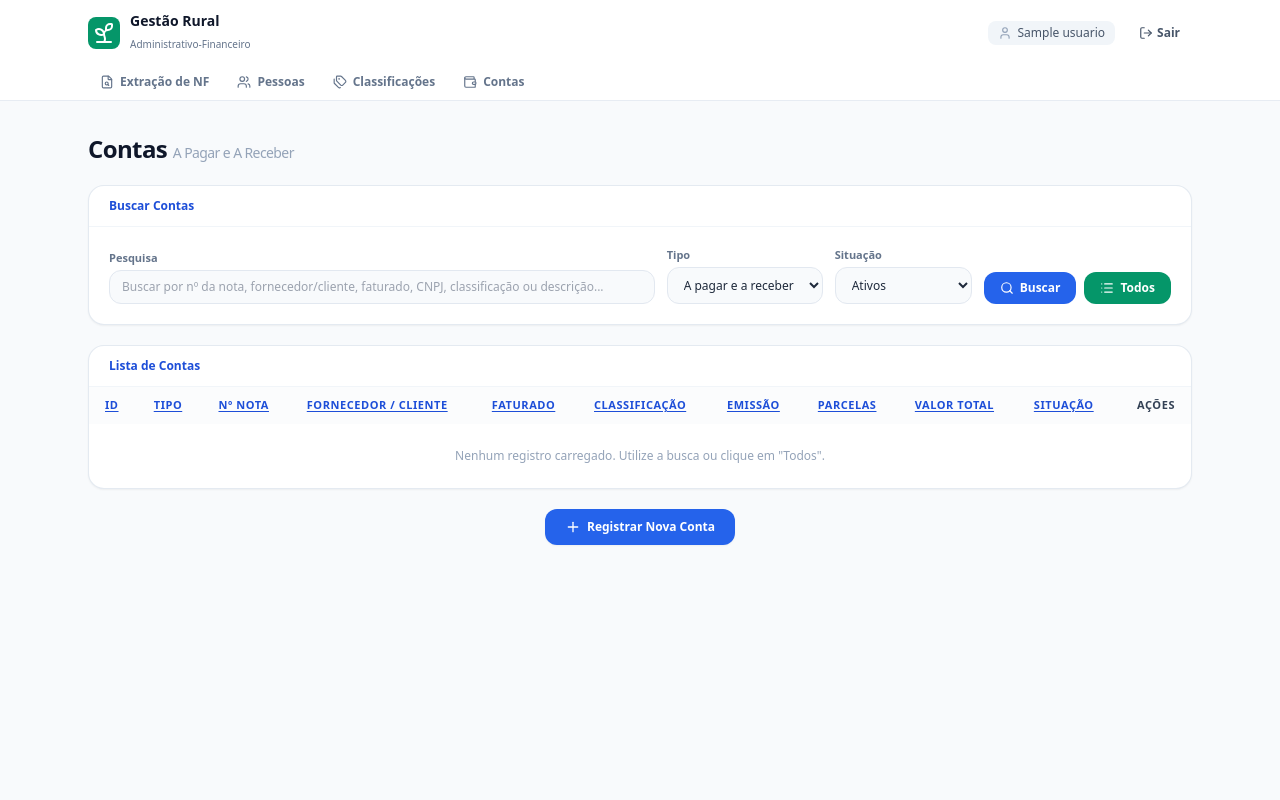
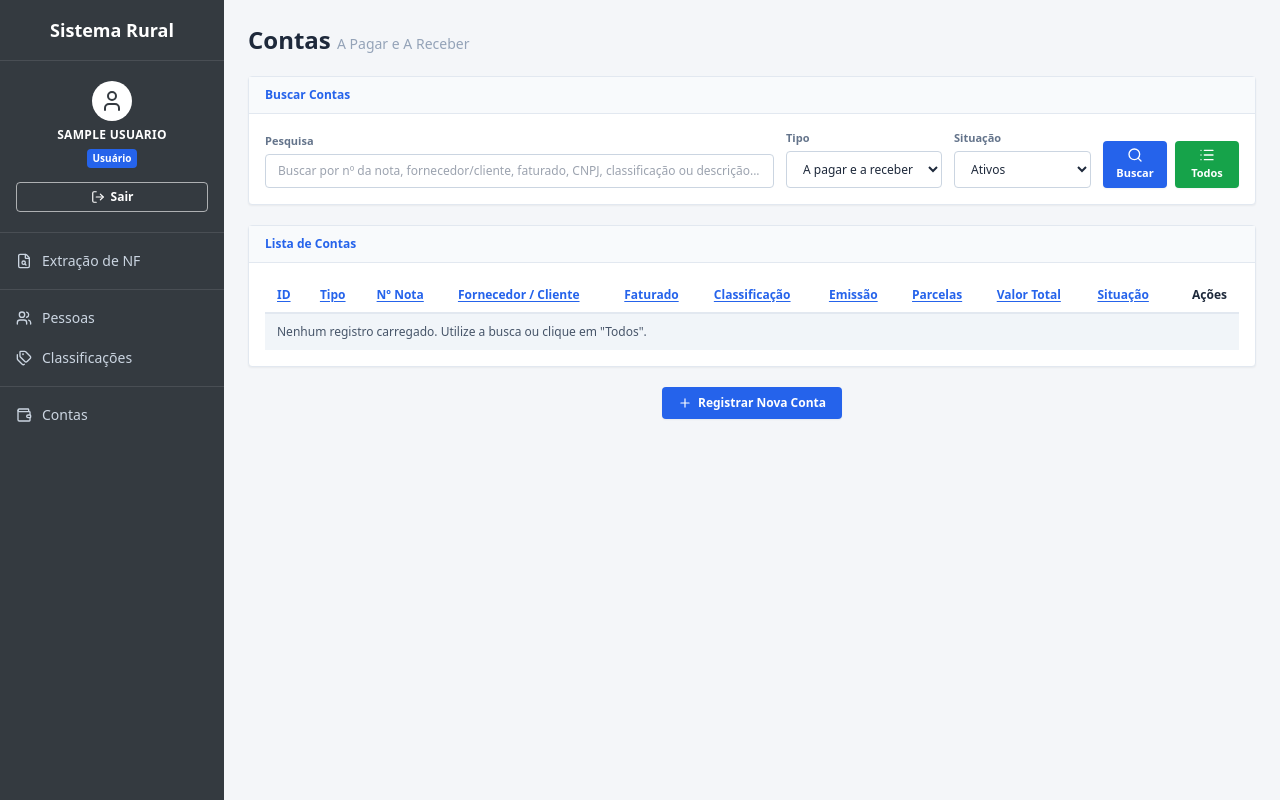
Before and after one commit to joaorv/Sistema-financeiro-rural, a FastAPI app: template app/templates/contas/lista.html in a window 1280 px wide. Run offline with FastAPI, Linux system fonts and the light colour scheme; the template is opened without the code that fills it: most values are stand-ins (such as "Sample title", 1, 10 or a date in 2020); some libraries are stand-ins or nearby versions.

Commit message:
Mudanças no frontend

```diff
--- a/app/static/js/contas_form.js
+++ b/app/static/js/contas_form.js
@@ -48,9 +48,9 @@
     tr.dataset.id = p.id || '';
     tr.innerHTML = `
       <td class="px-3 py-1.5 font-semibold text-slate-600 identificacao"></td>
-      <td class="px-3 py-1.5"><input type="date" class="venc px-2 py-1 border border-slate-200 rounded-lg bg-white" value="${p.data_vencimento || ''}"></td>
-      <td class="px-3 py-1.5"><input type="number" step="0.01" min="0.01" class="valor w-32 px-2 py-1 border border-slate-200 rounded-lg bg-white" value="${p.valor_parcela ?? ''}"></td>
-      <td class="px-3 py-1.5"><input type="number" step="0.01" min="0" class="pago w-32 px-2 py-1 border border-slate-200 rounded-lg bg-white" value="${p.valor_pago ?? 0}"></td>
+      <td class="px-3 py-1.5"><input type="date" class="venc px-2 py-1 border border-slate-200 rounded bg-white" value="${p.data_vencimento || ''}"></td>
+      <td class="px-3 py-1.5"><input type="number" step="0.01" min="0.01" class="valor w-32 px-2 py-1 border border-slate-200 rounded bg-white" value="${p.valor_parcela ?? ''}"></td>
+      <td class="px-3 py-1.5"><input type="number" step="0.01" min="0" class="pago w-32 px-2 py-1 border border-slate-200 rounded bg-white" value="${p.valor_pago ?? 0}"></td>
       <td class="px-3 py-1.5 text-right"><button type="button" class="remover text-slate-400 hover:text-red-600" title="Remover parcela"><i data-lucide="trash-2" class="w-3.5 h-3.5"></i></button></td>`;
     $('corpo-parcelas').appendChild(tr);
     atualizarResumo();
--- a/app/static/js/crud_lista.js
+++ b/app/static/js/crud_lista.js
@@ -22,17 +22,17 @@ document.addEventListener('DOMContentLoaded', () => {
   let ultimoFiltro = null;
 
   const valorDe = (col, r) => (col.valor ? col.valor(r) : r[col.campo]);
-  const vazio = (msg) => `<tr><td colspan="${cfg.colunas.length + 1}" class="px-4 py-6 text-center text-xs text-slate-400">${msg}</td></tr>`;
+  const vazio = (msg) => `<tr><td colspan="${cfg.colunas.length + 1}" class="px-3 py-2.5 text-xs text-slate-600 bg-slate-100">${msg}</td></tr>`;
 
   // ---------- Cabeçalho com indexação (ordenação) por coluna ----------
   function renderizarCabecalho() {
     cabecalho.innerHTML = cfg.colunas.map(col => {
       const ativo = ordenacao.campo === col.campo;
       const seta = ativo ? (ordenacao.asc ? '▲' : '▼') : '';
-      return `<th data-campo="${col.campo}" class="px-4 py-2.5 text-left text-[11px] font-bold uppercase tracking-wider text-blue-700 underline underline-offset-2 cursor-pointer select-none hover:text-blue-900 whitespace-nowrap">
+      return `<th data-campo="${col.campo}" class="px-3 py-2 text-left text-xs font-semibold text-blue-600 underline underline-offset-2 cursor-pointer select-none hover:text-blue-800 whitespace-nowrap border-b-2 border-slate-200">
                 ${Comum.escapar(col.titulo)} <span class="text-[9px] no-underline">${seta}</span>
               </th>`;
-    }).join('') + '<th class="px-4 py-2.5 text-right text-[11px] font-bold uppercase tracking-wider text-slate-700">Ações</th>';
+    }).join('') + '<th class="px-3 py-2 text-right text-xs font-bold text-slate-800 border-b-2 border-slate-200">Ações</th>';
 
     cabecalho.querySelectorAll('th[data-campo]').forEach(th => {
       th.addEventListener('click', () => {
@@ -72,16 +72,16 @@ document.addEventListener('DOMContentLoaded', () => {
     corpo.innerHTML = ordenar(registros).map(r => {
       const celulas = cfg.colunas.map(col => {
         const v = valorDe(col, r);
-        return `<td class="px-4 py-2.5 text-xs text-slate-700 align-top">${col.html ? v : Comum.escapar(v ?? '-')}</td>`;
+        return `<td class="px-3 py-2 text-xs text-slate-700 align-top">${col.html ? v : Comum.escapar(v ?? '-')}</td>`;
       }).join('');
       const inativo = r.status === 'INATIVO';
       const acoes = inativo
-        ? `<button data-acao="reativar" data-id="${r.id}" class="px-2.5 py-1 text-[11px] font-semibold rounded-lg bg-emerald-50 text-emerald-700 hover:bg-emerald-100 inline-flex items-center gap-1"><i data-lucide="rotate-ccw" class="w-3 h-3"></i>Reativar</button>`
-        : `<a href="${cfg.rotaForm}/${r.id}/editar" class="px-2.5 py-1 text-[11px] font-semibold rounded-lg bg-blue-50 text-blue-700 hover:bg-blue-100 inline-flex items-center gap-1"><i data-lucide="pencil" class="w-3 h-3"></i>Editar</a>
-           <button data-acao="excluir" data-id="${r.id}" class="px-2.5 py-1 text-[11px] font-semibold rounded-lg bg-red-50 text-red-700 hover:bg-red-100 inline-flex items-center gap-1"><i data-lucide="trash-2" class="w-3 h-3"></i>Excluir</button>`;
+        ? `<button data-acao="reativar" data-id="${r.id}" class="px-2.5 py-1 text-[11px] font-semibold rounded bg-emerald-50 text-emerald-700 hover:bg-emerald-100 inline-flex items-center gap-1"><i data-lucide="rotate-ccw" class="w-3 h-3"></i>Reativar</button>`
+        : `<a href="${cfg.rotaForm}/${r.id}/editar" class="px-2.5 py-1 text-[11px] font-semibold rounded bg-blue-50 text-blue-700 hover:bg-blue-100 inline-flex items-center gap-1"><i data-lucide="pencil" class="w-3 h-3"></i>Editar</a>
+           <button data-acao="excluir" data-id="${r.id}" class="px-2.5 py-1 text-[11px] font-semibold rounded bg-red-50 text-red-700 hover:bg-red-100 inline-flex items-center gap-1"><i data-lucide="trash-2" class="w-3 h-3"></i>Excluir</button>`;
       return `<tr class="border-t border-slate-100 hover:bg-slate-50/70 ${inativo ? 'opacity-60' : ''}">
                 ${celulas}
-                <td class="px-4 py-2.5 text-right whitespace-nowrap space-x-1">${acoes}</td>
+                <td class="px-3 py-2 text-right whitespace-nowrap space-x-1">${acoes}</td>
               </tr>`;
     }).join('');
     if (window.lucide) lucide.createIcons();
--- a/app/templates/base.html
+++ b/app/templates/base.html
@@ -11,65 +11,71 @@
   <!-- CSS Customizado -->
   <link rel="stylesheet" href="/static/css/custom.css">
 </head>
-<body class="bg-[#f8fafc] text-slate-800 min-h-screen flex flex-col font-sans antialiased">
+<body class="bg-[#f4f6f9] text-slate-800 min-h-screen font-sans antialiased md:flex">
 
-  <!-- Barra Superior de Navegação -->
-  <nav class="bg-white border-b border-slate-200/80 sticky top-0 z-30 shadow-xs">
-    <div class="max-w-6xl mx-auto px-4 sm:px-6 py-3 flex items-center justify-between">
-
-      <!-- Marca / Logo -->
-      <a href="/" class="flex items-center space-x-2.5">
-        <div class="w-8 h-8 rounded-lg bg-emerald-600 text-white flex items-center justify-center shadow-xs">
-          <i data-lucide="sprout" class="w-4.5 h-4.5"></i>
-        </div>
-        <div>
-          <span class="text-sm font-bold text-slate-900 block leading-tight">Gestão Rural</span>
-          <span class="text-[10px] text-slate-500 font-medium">Administrativo-Financeiro</span>
-        </div>
-      </a>
-
-      <!-- Controles: extras da página, Usuário e Logout -->
-      <div class="flex items-center gap-2 sm:gap-3">
-        {% block nav_extra %}{% endblock %}
-
-        <div class="hidden sm:flex items-center gap-1.5 px-2.5 py-1 text-xs text-slate-600 font-medium bg-slate-100 rounded-lg">
-          <i data-lucide="user" class="w-3.5 h-3.5 text-slate-400"></i>
-          <span>{{ usuario }}</span>
+  <!-- Barra superior (somente em telas pequenas) -->
+  <div class="md:hidden bg-[#343a40] text-white px-4 py-3 flex items-center justify-between sticky top-0 z-40">
+    <span class="font-bold">Sistema Rural</span>
+    <button id="btn-menu" type="button" class="p-1.5 rounded hover:bg-white/10" title="Abrir menu">
+      <i data-lucide="menu" class="w-5 h-5"></i>
+    </button>
   </div>
 
+  <!-- Menu lateral -->
+  {% set grupos_menu = [
+    [("extracao", "/", "file-search", "Extração de NF")],
+    [("pessoas", "/pessoas", "users", "Pessoas"),
+     ("classificacoes", "/classificacoes", "tags", "Classificações")],
+    [("contas", "/contas", "wallet", "Contas")],
+  ] %}
+  <aside id="menu-lateral" class="hidden md:flex flex-col w-full md:w-56 md:min-h-screen md:sticky md:top-0 md:h-screen bg-[#343a40] text-slate-300 shrink-0 z-30">
+    <a href="/" class="hidden md:block text-center text-white text-lg font-bold py-4 border-b border-white/10">Sistema Rural</a>
+
+    <!-- Usuário logado -->
+    <div class="flex flex-col items-center gap-1.5 py-5 px-4 border-b border-white/10">
+      <div class="w-10 h-10 rounded-full bg-white text-[#343a40] flex items-center justify-center">
+        <i data-lucide="user" class="w-6 h-6"></i>
+      </div>
+      <span class="text-xs font-bold text-white uppercase tracking-wide">{{ usuario }}</span>
+      <span class="px-1.5 py-0.5 text-[10px] font-semibold bg-blue-600 text-white rounded">Usuário</span>
       <button
         id="btn-logout"
         type="button"
-          class="flex items-center gap-1 px-3 py-1.5 text-xs font-semibold text-slate-600 hover:text-red-600 hover:bg-red-50 rounded-lg transition"
+        class="mt-2 w-full flex items-center justify-center gap-1.5 px-3 py-1.5 text-xs font-semibold text-white border border-white/60 hover:bg-white/10 rounded transition"
         title="Sair do sistema"
       >
-          <i data-lucide="log-out" class="w-3.5 h-3.5"></i>
-          <span class="hidden sm:inline">Sair</span>
+        <i data-lucide="log-out" class="w-3.5 h-3.5"></i> Sair
       </button>
     </div>
-    </div>
 
-    <!-- Menu principal -->
-    {% set itens_menu = [
-      ("extracao", "/", "file-search", "Extração de NF"),
-      ("pessoas", "/pessoas", "users", "Pessoas"),
-      ("classificacoes", "/classificacoes", "tags", "Classificações"),
-      ("contas", "/contas", "wallet", "Contas"),
-    ] %}
-    <div class="max-w-6xl mx-auto px-4 sm:px-6 flex gap-1 overflow-x-auto">
-      {% for chave, url, icone, rotulo in itens_menu %}
+    <!-- Itens do menu -->
+    <nav class="flex-1 overflow-y-auto py-2">
+      {% for grupo in grupos_menu %}
+        {% if not loop.first %}<hr class="my-2 border-white/10">{% endif %}
+        {% for chave, url, icone, rotulo in grupo %}
           <a href="{{ url }}"
-           class="flex items-center gap-1.5 px-3 py-2 text-xs font-semibold whitespace-nowrap border-b-2 transition
-                  {% if menu == chave %}border-emerald-600 text-emerald-700{% else %}border-transparent text-slate-500 hover:text-slate-800{% endif %}">
-          <i data-lucide="{{ icone }}" class="w-3.5 h-3.5"></i>
+             class="flex items-center gap-2.5 px-4 py-2.5 text-sm transition
+                    {% if menu == chave %}bg-white/15 text-white font-semibold{% else %}hover:bg-white/5 hover:text-white{% endif %}">
+            <i data-lucide="{{ icone }}" class="w-4 h-4"></i>
             {{ rotulo }}
           </a>
         {% endfor %}
+      {% endfor %}
+    </nav>
+  </aside>
+
+  <!-- Conteúdo -->
+  <div class="flex-1 min-w-0 flex flex-col min-h-screen">
+    <!-- Controles extras da página (oculto quando a página não define nenhum) -->
+    <div class="flex justify-end items-center gap-2 px-4 sm:px-6 pt-4 [&:not(:has(*))]:hidden">{% block nav_extra %}{% endblock %}</div>
+    {% block corpo %}{% endblock %}
   </div>
-  </nav>
 
-  {% block corpo %}{% endblock %}
-
+  <script>
+    document.getElementById('btn-menu').addEventListener('click', () => {
+      document.getElementById('menu-lateral').classList.toggle('hidden');
+    });
+  </script>
   <script src="/static/js/comum.js"></script>
   {% block scripts %}{% endblock %}
 </body>
--- a/app/templates/cadastro_lista.html
+++ b/app/templates/cadastro_lista.html
@@ -7,63 +7,61 @@
 {% extends "base.html" %}
 
 {% block corpo %}
-<main class="max-w-6xl mx-auto px-4 sm:px-6 py-8 flex-1 w-full space-y-5">
+<main class="px-4 sm:px-6 py-6 flex-1 w-full space-y-5">
 
-  <div class="flex items-center justify-between">
-    <h1 class="text-xl sm:text-2xl font-bold text-slate-900 tracking-tight">{% block entidade_plural %}{% endblock %}</h1>
-  </div>
+  <h1 class="text-xl sm:text-2xl font-semibold text-slate-800">{% block entidade_plural %}{% endblock %}</h1>
 
   <div id="area-alerta" class="hidden"></div>
 
   <!-- Card de busca -->
-  <section class="bg-white rounded-2xl border border-slate-200/90 shadow-sm">
-    <div class="px-5 py-3 border-b border-slate-100 text-xs font-bold text-blue-700">
+  <section class="bg-white rounded border border-slate-200 shadow-sm">
+    <div class="px-4 py-2.5 bg-slate-50 border-b border-slate-200 text-xs font-semibold text-blue-600">
       Buscar {% block entidade_busca %}{% endblock %}
     </div>
-    <div class="p-5 flex flex-col md:flex-row gap-3 md:items-end">
+    <div class="p-4 flex flex-col md:flex-row gap-3 md:items-end">
       <div class="flex-1">
         <label for="filtro-busca" class="block text-[11px] font-semibold text-slate-500 mb-1">Pesquisa</label>
         <input id="filtro-busca" type="text" autocomplete="off"
                placeholder="{% block placeholder_busca %}Buscar...{% endblock %}"
-               class="w-full px-3 py-2 text-xs bg-slate-50 focus:bg-white border border-slate-200 rounded-xl focus:outline-none focus:ring-2 focus:ring-emerald-500/30 focus:border-emerald-600">
+               class="w-full px-3 py-2 text-xs bg-white border border-slate-300 rounded focus:outline-none focus:ring-2 focus:ring-blue-500/30 focus:border-blue-500">
       </div>
       {% block filtro_tipo %}{% endblock %}
       <div>
         <label for="filtro-status" class="block text-[11px] font-semibold text-slate-500 mb-1">Situação</label>
-        <select id="filtro-status" class="px-3 py-2 text-xs bg-slate-50 border border-slate-200 rounded-xl focus:outline-none focus:ring-2 focus:ring-emerald-500/30">
+        <select id="filtro-status" class="px-3 py-2 text-xs bg-white border border-slate-300 rounded focus:outline-none focus:ring-2 focus:ring-blue-500/30">
           <option value="ATIVO">Ativos</option>
           <option value="INATIVO">Inativos</option>
           <option value="TODOS">Ativos e inativos</option>
         </select>
       </div>
       <div class="flex gap-2">
-        <button id="btn-buscar" type="button" class="px-4 py-2 text-xs font-bold bg-blue-600 hover:bg-blue-700 text-white rounded-xl inline-flex items-center gap-1.5 shadow-xs">
-          <i data-lucide="search" class="w-3.5 h-3.5"></i> Buscar
+        <button id="btn-buscar" type="button" class="w-16 py-1.5 text-[11px] font-semibold bg-blue-600 hover:bg-blue-700 text-white rounded inline-flex flex-col items-center gap-0.5 shadow-sm">
+          <i data-lucide="search" class="w-4 h-4"></i> Buscar
         </button>
-        <button id="btn-todos" type="button" class="px-4 py-2 text-xs font-bold bg-emerald-600 hover:bg-emerald-700 text-white rounded-xl inline-flex items-center gap-1.5 shadow-xs" title="Carrega todos os registros ATIVOS">
-          <i data-lucide="list" class="w-3.5 h-3.5"></i> Todos
+        <button id="btn-todos" type="button" class="w-16 py-1.5 text-[11px] font-semibold bg-green-600 hover:bg-green-700 text-white rounded inline-flex flex-col items-center gap-0.5 shadow-sm" title="Carrega todos os registros ATIVOS">
+          <i data-lucide="list" class="w-4 h-4"></i> Todos
         </button>
       </div>
     </div>
   </section>
 
   <!-- Card da tabela -->
-  <section class="bg-white rounded-2xl border border-slate-200/90 shadow-sm">
-    <div class="px-5 py-3 border-b border-slate-100 flex items-center justify-between">
-      <span class="text-xs font-bold text-blue-700">Lista de {% block entidade_tabela %}{% endblock %}</span>
+  <section class="bg-white rounded border border-slate-200 shadow-sm">
+    <div class="px-4 py-2.5 bg-slate-50 border-b border-slate-200 flex items-center justify-between">
+      <span class="text-xs font-semibold text-blue-600">Lista de {% block entidade_tabela %}{% endblock %}</span>
       <span id="contador-registros" class="text-[11px] text-slate-400"></span>
     </div>
-    <div class="overflow-x-auto">
+    <div class="p-4 overflow-x-auto">
       <table class="w-full">
-        <thead class="bg-slate-50/60"><tr id="tabela-cabecalho"></tr></thead>
+        <thead><tr id="tabela-cabecalho"></tr></thead>
         <tbody id="tabela-corpo"></tbody>
       </table>
     </div>
   </section>
 
   <div class="text-center">
-    <a href="{% block rota_novo %}{% endblock %}" class="inline-flex items-center gap-1.5 px-5 py-2.5 text-xs font-bold bg-blue-600 hover:bg-blue-700 text-white rounded-xl shadow-sm">
-      <i data-lucide="plus" class="w-4 h-4"></i> {% block texto_novo %}Inserir Novo{% endblock %}
+    <a href="{% block rota_novo %}{% endblock %}" class="inline-flex items-center gap-1.5 px-4 py-2 text-xs font-semibold bg-blue-600 hover:bg-blue-700 text-white rounded shadow-sm">
+      <i data-lucide="plus" class="w-3.5 h-3.5"></i> {% block texto_novo %}Inserir Novo{% endblock %}
     </a>
   </div>
 </main>
--- a/app/templates/classificacoes/form.html
+++ b/app/templates/classificacoes/form.html
@@ -1,5 +1,6 @@
 {% extends "cadastro_form.html" %}
 {% block titulo %}Classificação{% endblock %}
+{% block novo %}Nova{% endblock %}
 {% block titulo_form %}Classificação{% endblock %}
 {% block rota_lista %}/classificacoes{% endblock %}
 
@@ -7,7 +8,7 @@
 <div class="grid grid-cols-1 sm:grid-cols-3 gap-4">
   <div>
     <label for="tipo" class="block text-xs font-semibold text-slate-700 mb-1">Tipo *</label>
-    <select id="tipo" name="tipo" required class="w-full px-3 py-2 text-sm bg-slate-50 border border-slate-200 rounded-xl focus:outline-none focus:ring-2 focus:ring-emerald-500/30">
+    <select id="tipo" name="tipo" required class="w-full px-3 py-2 text-sm bg-white border border-slate-300 rounded focus:outline-none focus:ring-2 focus:ring-blue-500/30 focus:border-blue-500">
       <option value="DESPESA" {% if tipo != "RECEITA" %}selected{% endif %}>Despesa</option>
       <option value="RECEITA" {% if tipo == "RECEITA" %}selected{% endif %}>Receita</option>
     </select>
@@ -15,7 +16,7 @@
   <div class="sm:col-span-2">
     <label for="descricao" class="block text-xs font-semibold text-slate-700 mb-1">Descrição *</label>
     <input id="descricao" name="descricao" type="text" maxlength="150" required placeholder="Ex.: MANUTENÇÃO E OPERAÇÃO"
-           class="w-full px-3 py-2 text-sm uppercase bg-slate-50 border border-slate-200 rounded-xl focus:outline-none focus:ring-2 focus:ring-emerald-500/30">
+           class="w-full px-3 py-2 text-sm uppercase bg-white border border-slate-300 rounded focus:outline-none focus:ring-2 focus:ring-blue-500/30 focus:border-blue-500">
     <p class="text-[11px] text-slate-400 mt-1">A descrição é gravada em maiúsculas.</p>
   </div>
 </div>
--- a/app/templates/classificacoes/lista.html
+++ b/app/templates/classificacoes/lista.html
@@ -10,7 +10,7 @@
 {% block filtro_tipo %}
 <div>
   <label for="filtro-tipo" class="block text-[11px] font-semibold text-slate-500 mb-1">Tipo</label>
-  <select id="filtro-tipo" class="px-3 py-2 text-xs bg-slate-50 border border-slate-200 rounded-xl focus:outline-none focus:ring-2 focus:ring-emerald-500/30">
+  <select id="filtro-tipo" class="px-3 py-2 text-xs bg-white border border-slate-300 rounded focus:outline-none focus:ring-2 focus:ring-blue-500/30 focus:border-blue-500">
     <option value="">Despesas e receitas</option>
     <option value="DESPESA" {% if tipo == "DESPESA" %}selected{% endif %}>Despesa</option>
     <option value="RECEITA" {% if tipo == "RECEITA" %}selected{% endif %}>Receita</option>
--- a/app/templates/contas/lista.html
+++ b/app/templates/contas/lista.html
@@ -10,7 +10,7 @@
 {% block filtro_tipo %}
 <div>
   <label for="filtro-tipo" class="block text-[11px] font-semibold text-slate-500 mb-1">Tipo</label>
-  <select id="filtro-tipo" class="px-3 py-2 text-xs bg-slate-50 border border-slate-200 rounded-xl focus:outline-none focus:ring-2 focus:ring-emerald-500/30">
+  <select id="filtro-tipo" class="px-3 py-2 text-xs bg-white border border-slate-300 rounded focus:outline-none focus:ring-2 focus:ring-blue-500/30 focus:border-blue-500">
     <option value="">A pagar e a receber</option>
     <option value="APAGAR" {% if tipo == "APAGAR" %}selected{% endif %}>A pagar</option>
     <option value="ARECEBER" {% if tipo == "ARECEBER" %}selected{% endif %}>A receber</option>
--- a/app/templates/pessoas/lista.html
+++ b/app/templates/pessoas/lista.html
@@ -10,7 +10,7 @@
 {% block filtro_tipo %}
 <div>
   <label for="filtro-tipo" class="block text-[11px] font-semibold text-slate-500 mb-1">Tipo</label>
-  <select id="filtro-tipo" class="px-3 py-2 text-xs bg-slate-50 border border-slate-200 rounded-xl focus:outline-none focus:ring-2 focus:ring-emerald-500/30">
+  <select id="filtro-tipo" class="px-3 py-2 text-xs bg-white border border-slate-300 rounded focus:outline-none focus:ring-2 focus:ring-blue-500/30 focus:border-blue-500">
     <option value="">Todos os tipos</option>
     {% for t in ["FORNECEDOR", "CLIENTE", "FATURADO"] %}
       <option value="{{ t }}" {% if tipo == t %}selected{% endif %}>{{ t|capitalize }}</option>
```
Also changed, not shown: app/templates/cadastro_form.html (+13 -11 lines), app/templates/contas/form.html (+6 -5 lines), app/templates/pessoas/form.html (+5 -4 lines). Lines whose indentation alone changed are shown as unchanged.
